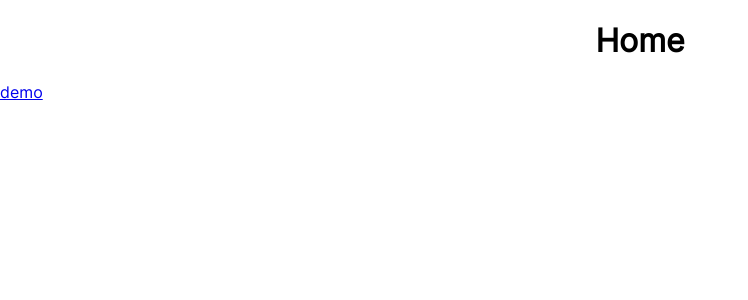
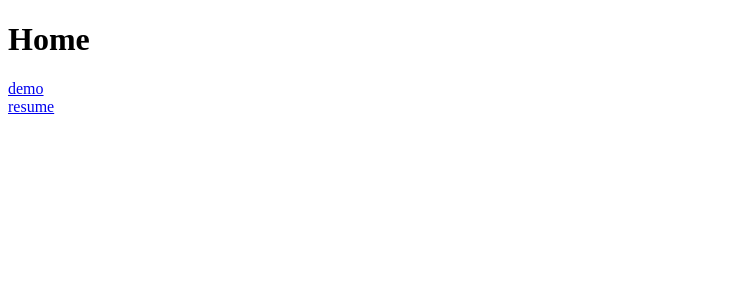
Before and after one commit to zhnfe/me, a Nuxt app: page / in a window 1280 px wide. Shown: the top 300 px of the page, without its empty margins (0-748 px from the left). Built offline with nearby package versions, Linux system fonts and the light colour scheme.

Commit message:
resume init

```diff
--- a/nuxt.config.ts
+++ b/nuxt.config.ts
@@ -1,4 +1,5 @@
 // https://nuxt.com/docs/api/configuration/nuxt-config
+import { readFileSync } from 'fs'
 export default defineNuxtConfig({
   compatibilityDate: '2024-04-03',
   devtools: { enabled: true },
@@ -22,7 +23,8 @@ export default defineNuxtConfig({
     app: {
       baseURL: '/me',
       head: {
-        link: [{ rel: 'shortcut icon', href: '/me/me.png' }]
+        link: [{ rel: 'shortcut icon', href: '/me/me.png' }],
+        style: [{ innerHTML: readFileSync('./public/style/index.css').toString() }]
       }
     }
   },
@@ -32,9 +34,9 @@ export default defineNuxtConfig({
       head: {
         link: [{ rel: 'shortcut icon', href: '/favicon.ico' }]
       }
-    }
-  },
-  css: [
-    '~/public/style/index.scss'
-  ]
+    },
+    css: [
+      '~/public/style/index.css'
+    ]
+  }
 })
--- a/package.json
+++ b/package.json
@@ -17,6 +17,7 @@
     "vue": "latest"
   },
   "devDependencies": {
+    "@types/node": "^22.13.1",
     "@vue/eslint-config-typescript": "^14.3.0",
     "eslint": "^9.19.0",
     "eslint-plugin-vue": "^9.32.0",
--- /dev/null
+++ b/pages/(home)/resume.vue
@@ -0,0 +1,20 @@
+<template>
+  <div class="resume text-center">test</div>
+</template>
+
+<script lang="ts" setup>
+
+</script>
+
+<style lang="scss" scoped>
+.resume {
+  color: #101010;
+  --primary-color: #9147ff;
+}
+.sub-color {
+  color: #333;
+}
+.desc-color {
+  color: #666;
+}
+</style>
--- a/pages/index.vue
+++ b/pages/index.vue
@@ -1,6 +1,7 @@
 <template>
   <h1 class="text-center">Home</h1>
-  <nuxt-link to="/demo">demo</nuxt-link>
+  <nuxt-link to="/demo">demo</nuxt-link><br>
+  <nuxt-link to="/resume">resume</nuxt-link>
 </template>
 
 <style lang="scss">
```
Also changed, not shown: public/style/index.css (renamed from public/style/index.scss), 1 other file (tests, documents, lock files or other folders).
